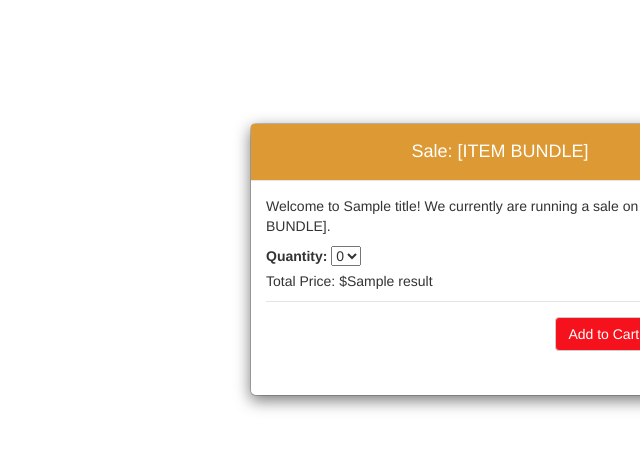
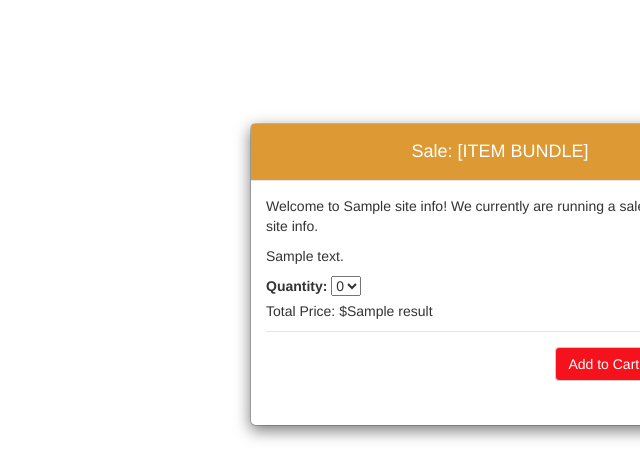
Before and after one commit to ray165/nwHacks2021, a Flask app: template app/templates/indexStyles.html in a window 1280 px wide. Shown: the part 307-783 px from the top of the page, without its empty margins (640-1280 px from the left). Run offline with Flask 2, Linux system fonts and the light colour scheme; the template is opened without the code that fills it: most values are stand-ins (such as "Sample title", 1, 10 or a date in 2020); some libraries are stand-ins or nearby versions.

Commit message:
Fixing indexStyles.html

```diff
--- a/app/templates/indexStyles.html
+++ b/app/templates/indexStyles.html
@@ -19,7 +19,8 @@
           <h4 style="color:white;" class="modal-title">Sale: [ITEM BUNDLE]</h4>
         </div>
         <div class="modal-body">
-          <p>Welcome to {{title}}! We currently are running a sale on [ITEM BUNDLE].</p>
+          <p>Welcome to {{site_info.store_name}}! We currently are running a sale on {{site_info.bundle_name}}.</p>
+            <p>{{site_info.bundle_description}}</p>
             <form action="#" method="post">
               <label for="quantity">Quantity:</label>
                 <select id="quantity" name="quantity">
```
